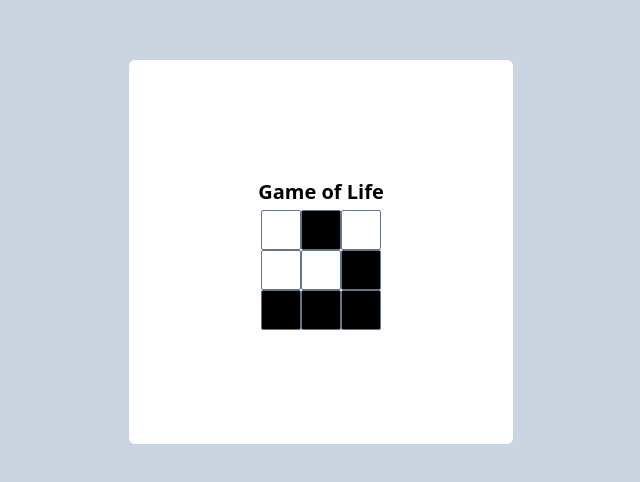
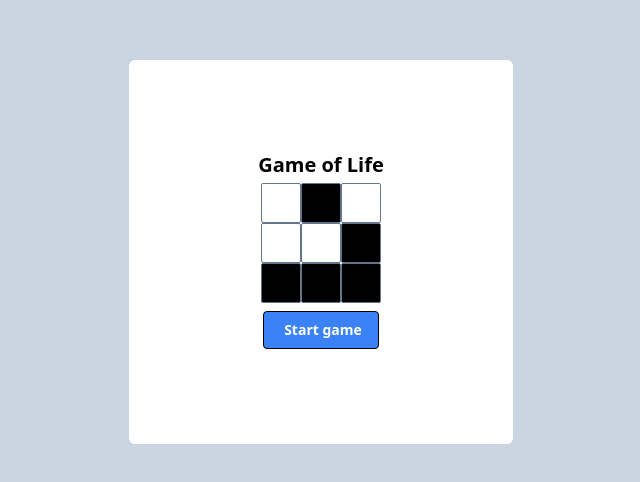
Before and after one commit to samdalvai/game-of-life, a React (Vite) app: page / in a window 1280 px wide. Shown: the part 148-630 px from the top of the page, without its empty margins (319-959 px from the left). Built offline with nearby package versions, Linux system fonts and the light colour scheme.

Commit message:
Add start game button for main menu

```diff
--- a/src/components/MainMenu.tsx
+++ b/src/components/MainMenu.tsx
@@ -1,5 +1,6 @@
-import { useState } from "react";
-import GameLogo from "./GameLogo";
+import { useState } from 'react';
+import GameLogo from './GameLogo';
+import Button from './Button';
 
 const MainMenu = () => {
     const [startGame, setStartGame] = useState<boolean>(false);
@@ -7,6 +8,9 @@ const MainMenu = () => {
     return <div className="w-full h-full md:w-96 md:h-96 rounded-md flex flex-col justify-center items-center bg-white">
         <h1 className="font-bold text-xl py-1">Game of Life</h1>
         <GameLogo />
+        <div className="py-2">
+            <Button text="Start game" color="blue" onClick={() => setStartGame(true)} />
+        </div>
     </div>;
 };
 
```
